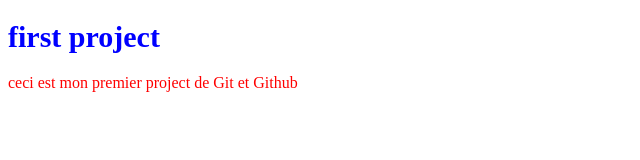
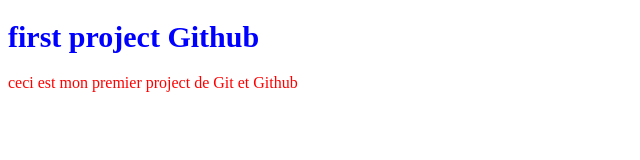
Before and after one commit to Massinissa-mecellem/first-project, a plain HTML site: page index.html in a window 1280 px wide. Shown: the whole page, without its empty margins (0-640 px from the left). Drawn offline with Linux system fonts and the light colour scheme.

Commit message:
Modification du titre H1

```diff
--- a/index.html
+++ b/index.html
@@ -7,7 +7,7 @@
     <title>Document</title>
 </head>
 <body>
-    <h1>first project</h1>
+    <h1>first project Github</h1>
     <p>ceci est mon premier project de Git et Github</p>
 </body>
 </html>
```
